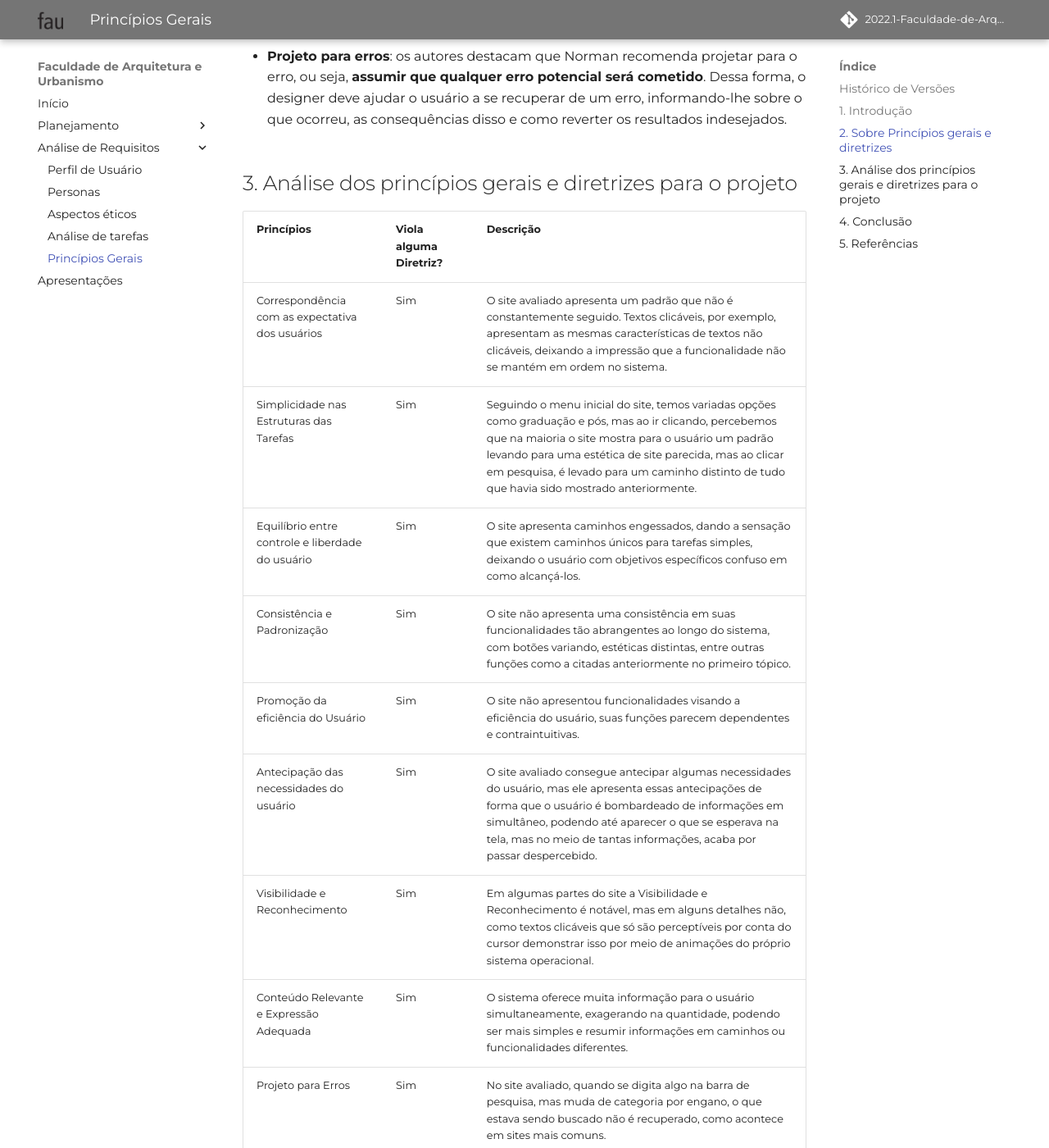
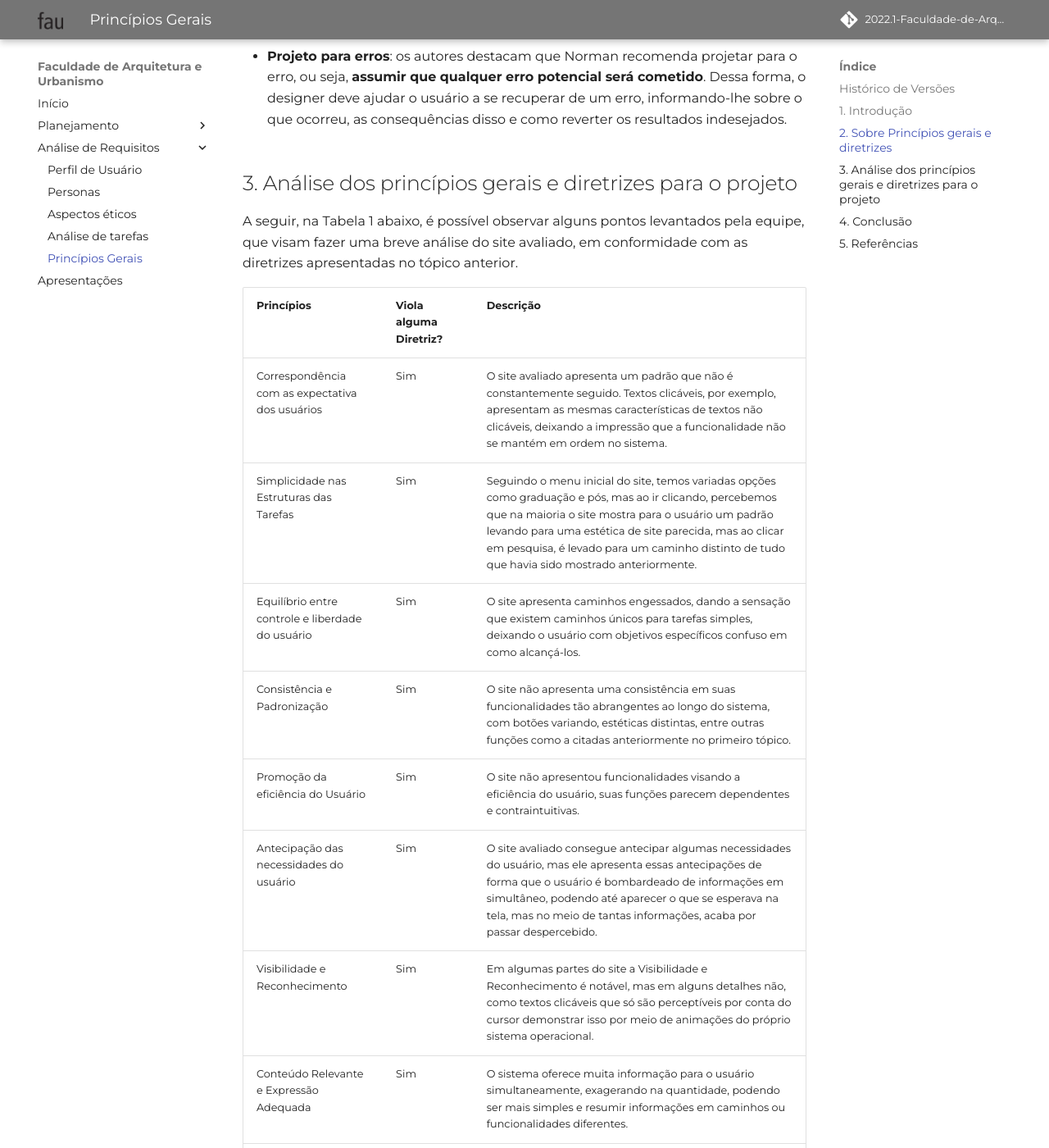
Before and after one commit to Mateusvff/2022.1-Faculdade-de-Arquitetura-e-Urbanismo, an MkDocs documentation site: the page built from docs/analise-de-requisitos/principios-gerais.md, in a window 1280 px wide and 1400 px high, scrolled down 3010 px. Shown: the whole window at 82% size. Built offline with MkDocs 1.6.1 and Material for MkDocs 9.7.7, drawn with Linux system fonts in a browser that asks for light colours; some web fonts are replaced; comment, search, counter and statistics services are not loaded; some of the changed text lies outside the part shown.

Commit message:
:pencil:(#28) adição de descrição tópico 3 e legenda da tabela

```diff
--- a/docs/analise-de-requisitos/principios-gerais.md
+++ b/docs/analise-de-requisitos/principios-gerais.md
@@ -49,6 +49,8 @@ Diante do exposto anteriormente, Barbosa e Silva (2010, p. 265-278) afirmam que
 
 ## 3. Análise dos princípios gerais e diretrizes para o projeto
 
+A seguir, na Tabela 1 abaixo, é possível observar alguns pontos levantados pela equipe, que visam fazer uma breve análise do site avaliado, em conformidade com as diretrizes apresentadas no tópico anterior.
+
 **Princípios** | **Viola alguma Diretriz?** | **Descrição**
 --- | --- | ---
 Correspondência com as expectativa dos usuários | Sim | O site avaliado apresenta um padrão que não é constantemente seguido. Textos clicáveis, por exemplo, apresentam as mesmas características de textos não clicáveis, deixando a impressão que a funcionalidade não se mantém em ordem no sistema.
@@ -60,6 +62,8 @@ Antecipação das necessidades do usuário | Sim | O site avaliado consegue ante
 Visibilidade e Reconhecimento | Sim | Em algumas partes do site a Visibilidade e Reconhecimento é notável, mas em alguns detalhes não, como textos clicáveis que só são perceptíveis por conta do cursor demonstrar isso por meio de animações do próprio sistema operacional.
 Conteúdo Relevante e Expressão Adequada | Sim | O sistema oferece muita informação para o usuário simultaneamente, exagerando na quantidade, podendo ser mais simples e resumir informações em caminhos ou funcionalidades diferentes.
 Projeto para Erros | Sim | No site avaliado, quando se digita algo na barra de pesquisa, mas muda de categoria por engano, o que estava sendo buscado não é recuperado, como acontece em sites mais comuns.
+<h6 align = "center">Tabela 1: Análise dos princípios e diretrizes para o projeto.
+<br>Fonte: Autores</h6>
 
 ## 4. Conclusão
 
```
